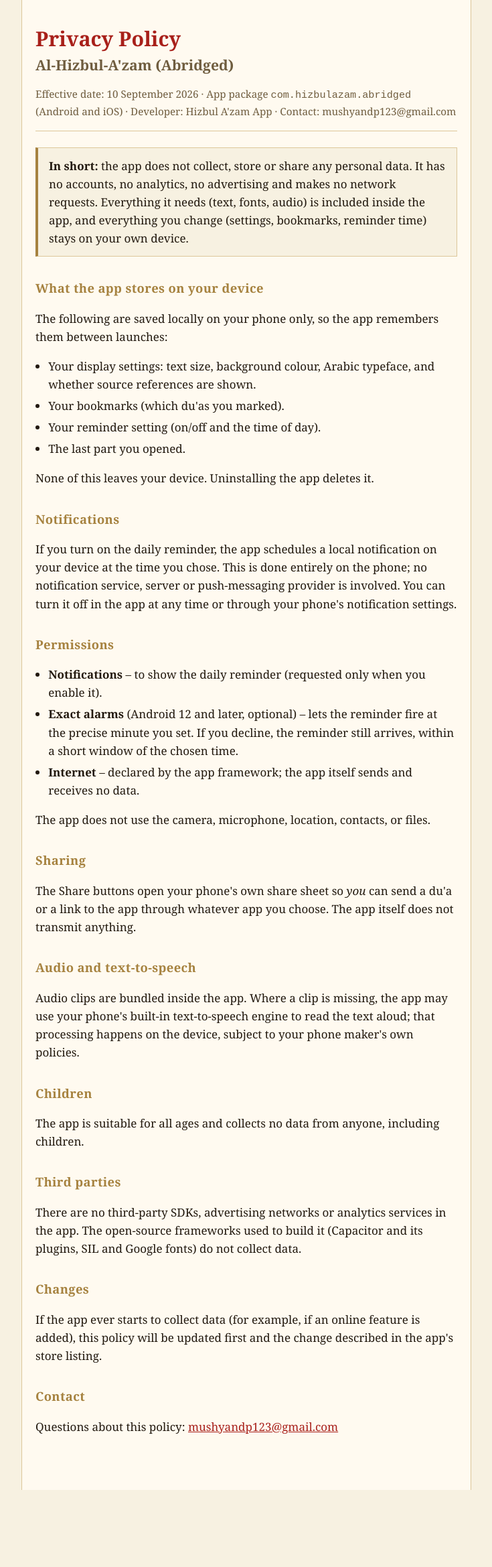
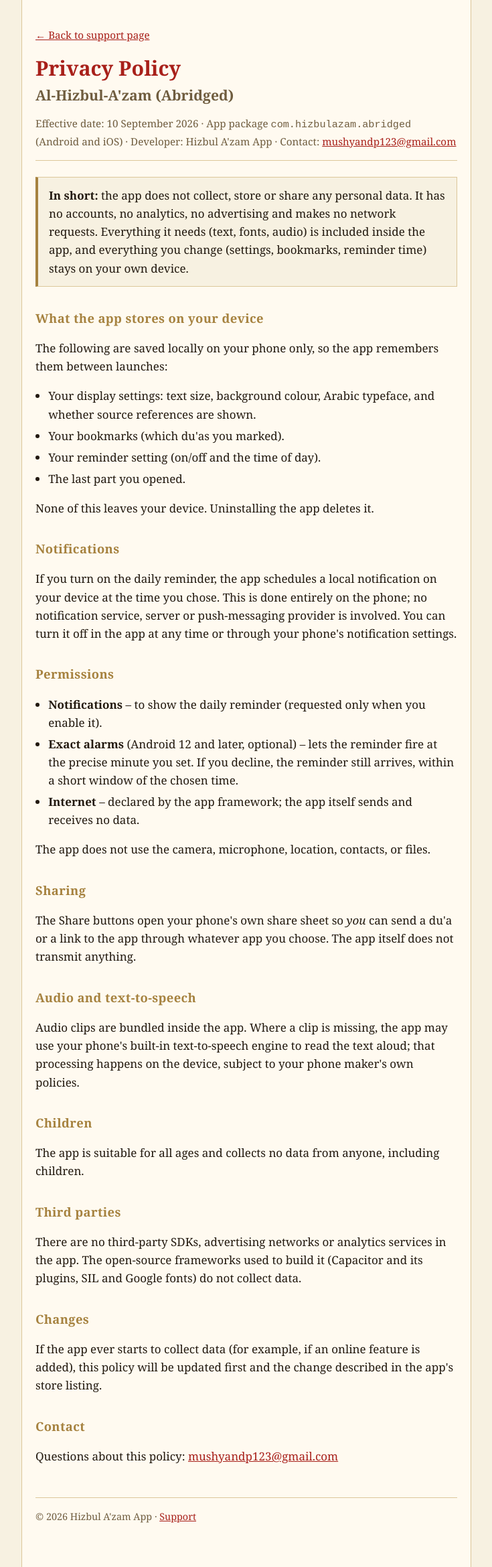
Before and after one commit to borisnan99/hizbulazam-site, a plain HTML site: page privacy.html in a window 1280 px wide. Shown: the whole page at 67% size, without its empty margins (272-1007 px from the left). Before the commit the page ends 2224 px from the top, so only its background shows below. Drawn offline with Linux system fonts and the light colour scheme.

Commit message:
Fix dead App Store link, add nav/footer and favicon to support site

```diff
--- a/privacy.html
+++ b/privacy.html
@@ -4,6 +4,9 @@
 <meta charset="utf-8">
 <meta name="viewport" content="width=device-width, initial-scale=1">
 <title>Privacy Policy – Al-Hizbul-A'zam (Abridged)</title>
+<meta name="description" content="Privacy policy for the Al-Hizbul-A'zam (Abridged) app: no data is collected, stored or shared.">
+<link rel="icon" type="image/png" href="icon-192.png">
+<link rel="apple-touch-icon" href="icon-192.png">
 <style>
   :root { --bg: #f7f1e1; --page: #fffaf0; --text: #22190f; --muted: #6f5d3f; --gold: #a6823f; --red: #a8201a; --rule: #dcc79a; }
   @media (prefers-color-scheme: dark) { :root { --bg: #1d1a14; --page: #26221a; --text: #efe7d4; --muted: #b8a77f; --gold: #d0b06e; --red: #e0796b; --rule: #4a4130; } }
@@ -15,12 +18,16 @@
   ul { padding-left: 1.2rem; } li { margin: .3rem 0; }
   .summary { border: 1px solid var(--rule); border-left: 4px solid var(--gold); padding: .8rem 1rem; margin: 1rem 0 0; background: var(--bg); }
   a { color: var(--red); }
+  h1 .sub { font-size: .7em; color: var(--muted); }
+  .back { margin: 0 0 1.25rem; font-size: .95rem; }
+  footer { margin-top: 3rem; padding-top: 1rem; border-top: 1px solid var(--rule); color: var(--muted); font-size: .9rem; }
 </style>
 </head>
 <body>
 <main>
-  <h1>Privacy Policy<br><small style="font-size:.7em;color:var(--muted)">Al-Hizbul-A'zam (Abridged)</small></h1>
-  <p class="meta">Effective date: 10 September 2026 · App package <code>com.hizbulazam.abridged</code> (Android and iOS) · Developer: Hizbul A'zam App · Contact: mushyandp123@gmail.com</p>
+  <p class="back"><a href="./">← Back to support page</a></p>
+  <h1>Privacy Policy<br><small class="sub">Al-Hizbul-A'zam (Abridged)</small></h1>
+  <p class="meta">Effective date: 10 September 2026 · App package <code>com.hizbulazam.abridged</code> (Android and iOS) · Developer: Hizbul A'zam App · Contact: <a href="mailto:mushyandp123@gmail.com">mushyandp123@gmail.com</a></p>
 
   <p class="summary"><strong>In short:</strong> the app does not collect, store or share any personal data. It has no accounts, no analytics, no advertising and makes no network requests. Everything it needs (text, fonts, audio) is included inside the app, and everything you change (settings, bookmarks, reminder time) stays on your own device.</p>
 
@@ -62,6 +69,8 @@
 
   <h2>Contact</h2>
   <p>Questions about this policy: <a href="mailto:mushyandp123@gmail.com">mushyandp123@gmail.com</a></p>
+
+  <footer>© 2026 Hizbul A'zam App · <a href="./">Support</a></footer>
 </main>
 </body>
 </html>
```
Also changed, not shown: index.html (+8 -2 lines).
